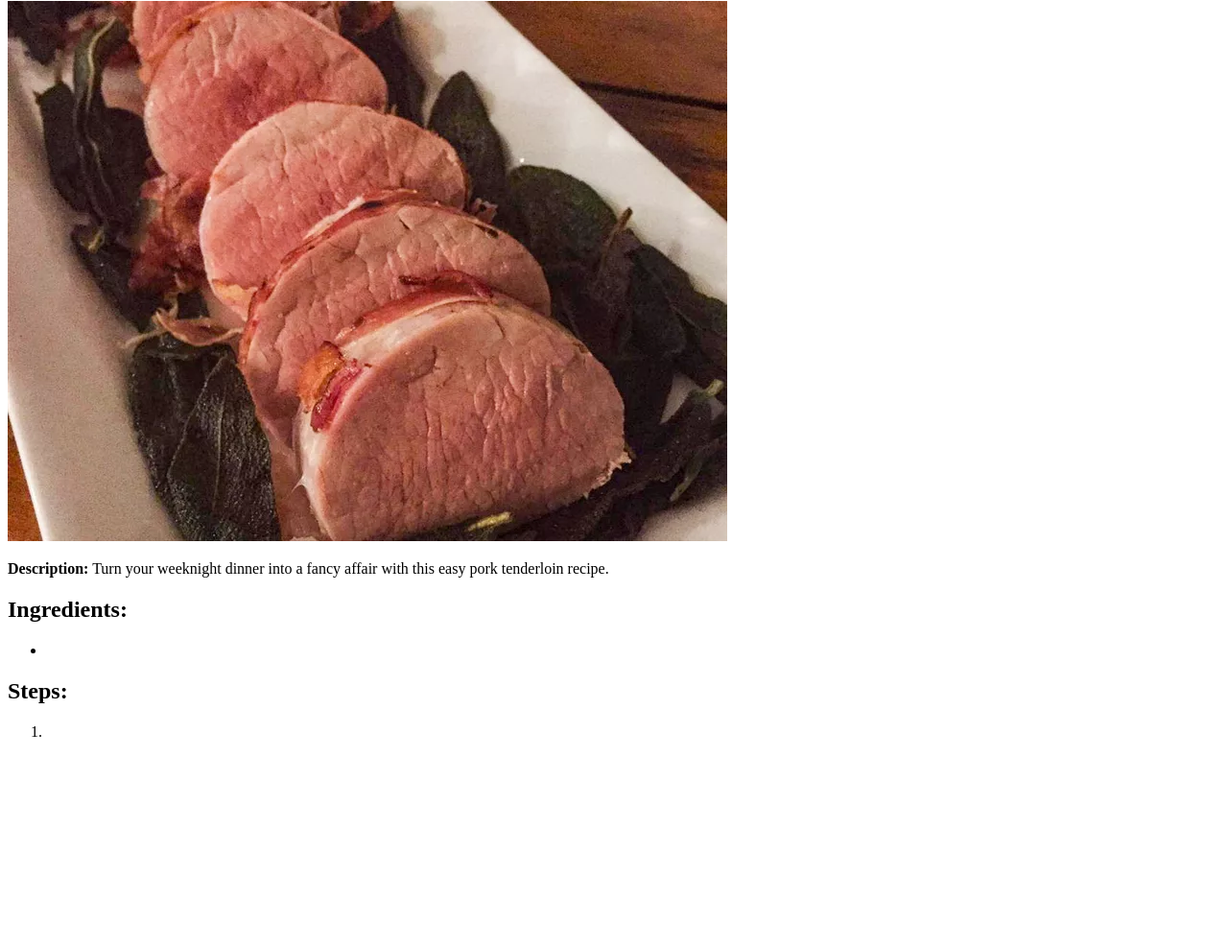
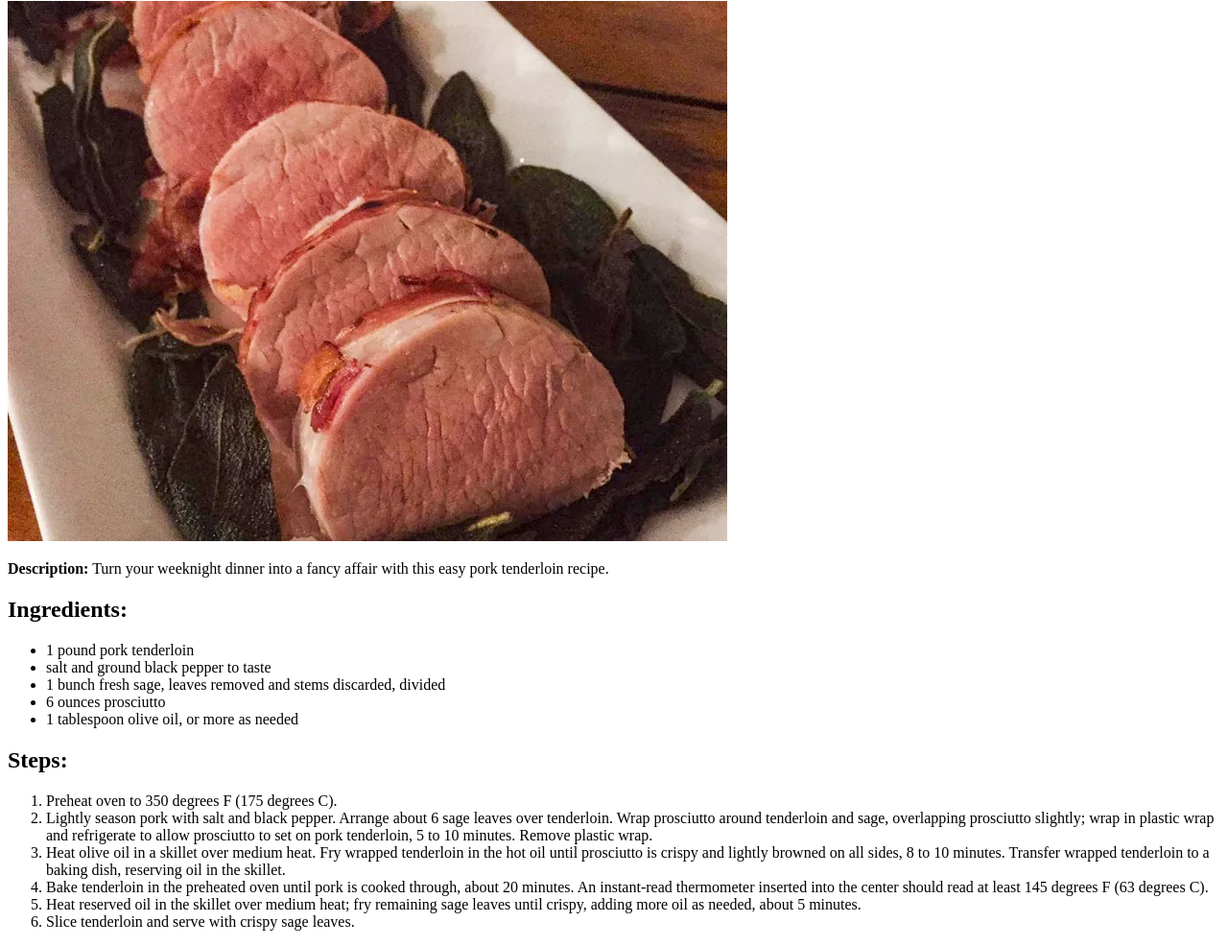
Before and after one commit to sethchun/odin-recipes, a plain HTML site: page recipes/fancy-pork.html in a window 1280 px wide. Shown: the part 219-1205 px from the top of the page at 96% size. Before the commit the page ends 1007 px from the top, so only its background shows below. Drawn offline with Linux system fonts and the light colour scheme.

Commit message:
added content to rest of recipe pages

```diff
--- a/recipes/fancy-pork.html
+++ b/recipes/fancy-pork.html
@@ -24,12 +24,21 @@
 
         <h2>Ingredients:</h2>
         <ul>
-            <li></li>
+            <li>1 pound pork tenderloin</li>
+            <li>salt and ground black pepper to taste</li>
+            <li>1 bunch fresh sage, leaves removed and stems discarded, divided</li>
+            <li>6 ounces prosciutto</li>
+            <li>1 tablespoon olive oil, or more as needed</li>
         </ul>
 
         <h2>Steps:</h2>
         <ol>
-            <li></li>
+            <li>Preheat oven to 350 degrees F (175 degrees C).</li>
+            <li>Lightly season pork with salt and black pepper. Arrange about 6 sage leaves over tenderloin. Wrap prosciutto around tenderloin and sage, overlapping prosciutto slightly; wrap in plastic wrap and refrigerate to allow prosciutto to set on pork tenderloin, 5 to 10 minutes. Remove plastic wrap.</li>
+            <li>Heat olive oil in a skillet over medium heat. Fry wrapped tenderloin in the hot oil until prosciutto is crispy and lightly browned on all sides, 8 to 10 minutes. Transfer wrapped tenderloin to a baking dish, reserving oil in the skillet.</li>
+            <li>Bake tenderloin in the preheated oven until pork is cooked through, about 20 minutes. An instant-read thermometer inserted into the center should read at least 145 degrees F (63 degrees C).</li>
+            <li>Heat reserved oil in the skillet over medium heat; fry remaining sage leaves until crispy, adding more oil as needed, about 5 minutes.</li>
+            <li>Slice tenderloin and serve with crispy sage leaves.</li>
         </ol>
     </body>
 </html>
```
Also changed, not shown: recipes/crockpot-italian-chicken.html (+5 -2 lines), recipes/hamburger-rice-casserole.html (+9 -2 lines).
